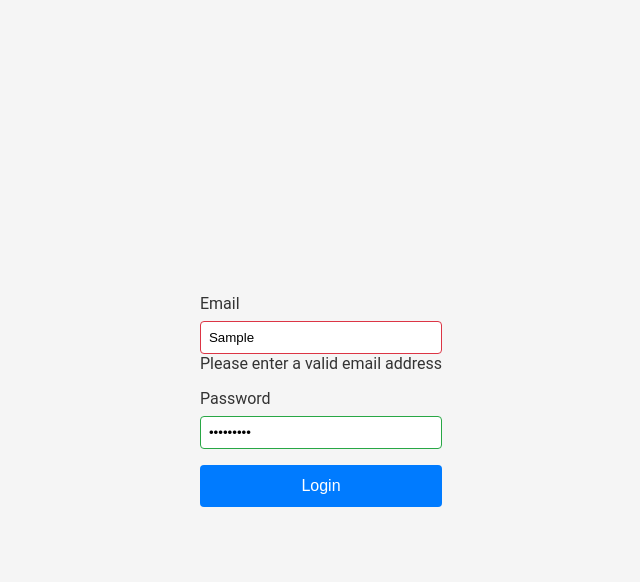
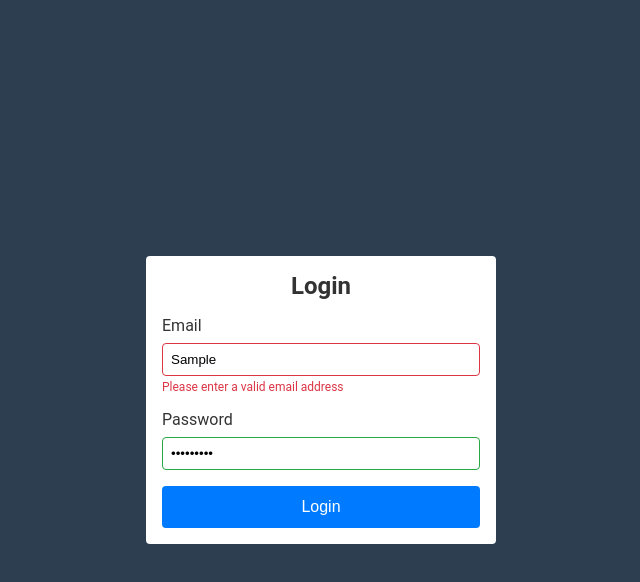
Before and after one commit to FedorovAlexander/simple-form, an Angular app: page / in a window 1280 px wide. Both pictures are taken after typing "Sample", "Sample123" into the empty fields and a click on the button "Login". Shown: the top 582 px of the page, without its empty margins (319-959 px from the left). Built offline with nearby package versions, Linux system fonts and the light colour scheme.

Commit message:
Add scss variables. Improve showing errors logic

```diff
--- a/src/app/app.component.scss
+++ b/src/app/app.component.scss
@@ -1,8 +1,12 @@
-.container {
+:host {
   display: flex;
   justify-content: center;
   align-items: center;
+  height: 100vh;
   width: 100%;
-  height: 100vh;
-  background-color: #f5f5f5;
+
+  .container {
+    width: 100%;
+    max-width: 350px;
+  }
 }
--- a/src/app/components/form/form.component.html
+++ b/src/app/components/form/form.component.html
@@ -1,4 +1,6 @@
 <form [formGroup]="loginForm" (ngSubmit)="onSubmit()" class="login-form">
+  <fieldset class="login-form__fieldset">
+    <legend class="login-form__legend">Login</legend>
     <div class="login-form__field">
       <app-input-field
         [label]="'Email'"
@@ -20,11 +22,7 @@
       >
       </app-input-field>
     </div>
-  <div *ngIf="loginForm.errors" class="login-form__error">
-    <ng-container *ngFor="let error of [loginForm.errors]">{{
-      error
-    }}</ng-container>
-  </div>
+  </fieldset>
   <button
     [disabled]="loginForm.errors"
     type="submit"
--- a/src/app/components/form/form.component.scss
+++ b/src/app/components/form/form.component.scss
@@ -1,6 +1,27 @@
+@use "../../../assets/scss/variables" as variables;
+
 .login-form {
+  max-height: 400px;
+  padding: 1rem;
+  border-radius: variables.$baseBorderRadius;
+  background-color: #fff;
+
+  &__fieldset {
+    margin: 0;
+    padding: 0;
+    border: none;
+  }
+
+  &__legend {
+    width: 100%;
+    margin-bottom: variables.$baseSpacing;
+    font-weight: bold;
+    font-size: 1.5rem;
+    text-align: center;
+  }
+
   &__field {
-    margin-bottom: 1rem;
+    margin-bottom: variables.$baseSpacing;
   }
 
   &__input {
@@ -12,11 +33,11 @@
     display: block;
     width: 100%;
     padding: 0.75rem;
+    border: none;
+    border-radius: variables.$baseBorderRadius;
+    color: #fff;
+    font-size: 1rem;
+    cursor: pointer;
     background-color: #007bff;
-    color: #fff;
-    border: none;
-    border-radius: 4px;
-    cursor: pointer;
-    font-size: 1rem;
   }
 }
--- a/src/app/components/input-field/input-field.component.html
+++ b/src/app/components/input-field/input-field.component.html
@@ -14,10 +14,9 @@
     (blur)="onTouched()"
     (input)="handleInputChange()"
   />
-  <ng-container *ngIf="errors && name.touched" class="input-control__error">
+  <ng-container *ngIf="errors && name.touched">
     <div *ngFor="let error of errors | keyvalue" class="input-control__error">
-      {{ getErrorMessage(error.key) }}
-      <!-- {{ currentErrors[error.key] }} -->
+      {{ errorMessages[error.key] }}
     </div>
   </ng-container>
 </div>
--- a/src/app/components/input-field/input-field.component.scss
+++ b/src/app/components/input-field/input-field.component.scss
@@ -1,3 +1,5 @@
+@use "../../../assets/scss/variables" as variables;
+
 .input-control {
   &__label {
     display: block;
@@ -8,24 +10,31 @@
     width: 100%;
     padding: 0.5rem;
     border: 1px solid #ccc;
-    border-radius: 4px;
+    border-radius: variables.$baseBorderRadius;
+    transition: border-color 0.15s ease-in-out;
 
     &:focus {
+      border-color: variables.$primaryColor;
       outline: none;
-      border-color: #007bff;
     }
 
     &--error {
-      border-color: #dc3545;
+      border-color: variables.$errorColor;
     }
 
     &--success {
-      border-color: #28a745;
+      border-color: variables.$successColor;
     }
 
     &--disabled {
+      color: variables.$disabledTextColor;
       background-color: #f8f9fa;
-      color: #6c757d;
     }
   }
+
+  &__error {
+    margin-top: 0.25rem;
+    color: variables.$errorColor;
+    font-size: 0.75rem;
+  }
 }
--- a/src/app/components/input-field/input-field.component.ts
+++ b/src/app/components/input-field/input-field.component.ts
@@ -8,7 +8,7 @@ import {
   ReactiveFormsModule,
   ValidationErrors,
 } from '@angular/forms';
-import { ERROR_MESSAGES, ErrorKeys } from '../../utils/error-messages.constant';
+import { ERROR_MESSAGES } from '../../utils/error-messages.constant';
 
 @Component({
   selector: 'app-input-field',
@@ -60,13 +60,4 @@ export class InputFieldComponent implements ControlValueAccessor {
   handleInputChange(): void {
     this.onChange(this.value);
   }
-
-  getErrorMessage(errorName: string): string | null {
-    if (this.errors) {
-      if (this.errors[errorName]) {
-        return this.errorMessages[errorName as ErrorKeys];
-      }
-    }
-    return null;
-  }
 }
--- a/src/app/utils/error-messages.constant.ts
+++ b/src/app/utils/error-messages.constant.ts
@@ -1,8 +1,10 @@
-export const ERROR_MESSAGES = {
+export const ERROR_MESSAGES: ValidationMessages = {
   required: 'This field is required',
   email: 'Please enter a valid email address',
   minlength: 'Please enter at least 3 characters',
   maxlength: 'Please enter no more than 20 characters',
 };
 
-export type ErrorKeys = keyof typeof ERROR_MESSAGES;
+interface ValidationMessages {
+  [key: string]: string;
+}
--- /dev/null
+++ b/src/assets/scss/_variables.scss
@@ -0,0 +1,11 @@
+$baseFontColor: #333;
+$baseFontSize: 16px;
+$baseFontFamily: "Roboto", sans-serif;
+$baseSpacing: 1rem;
+$baseBorderRadius: 4px;
+
+$primaryColor: #007bff;
+$successColor: #28a745;
+$errorColor: #dc3545;
+$warningColor: #ffc107;
+$disabledTextColor: #6c757d;
--- a/src/styles.scss
+++ b/src/styles.scss
@@ -1,13 +1,19 @@
-/* You can add global styles to this file, and also import other style files */
+@use "./assets/scss/variables" as variables;
 * {
+  box-sizing: border-box;
   margin: 0;
   padding: 0;
-  box-sizing: border-box;
 }
 
 body {
-  font-family: "Roboto", sans-serif;
-  background-color: #f0f0f0;
-  color: #333;
-  font-size: 16px;
+  display: flex;
+  justify-content: center;
+  align-items: center;
+  height: 100vh;
+  margin: 0;
+  padding: 1rem;
+  color: variables.$baseFontColor;
+  font-size: variables.$baseFontSize;
+  font-family: variables.$baseFontFamily;
+  background-color: #2c3e50;
 }
```
Lines whose indentation alone changed are shown as unchanged.
